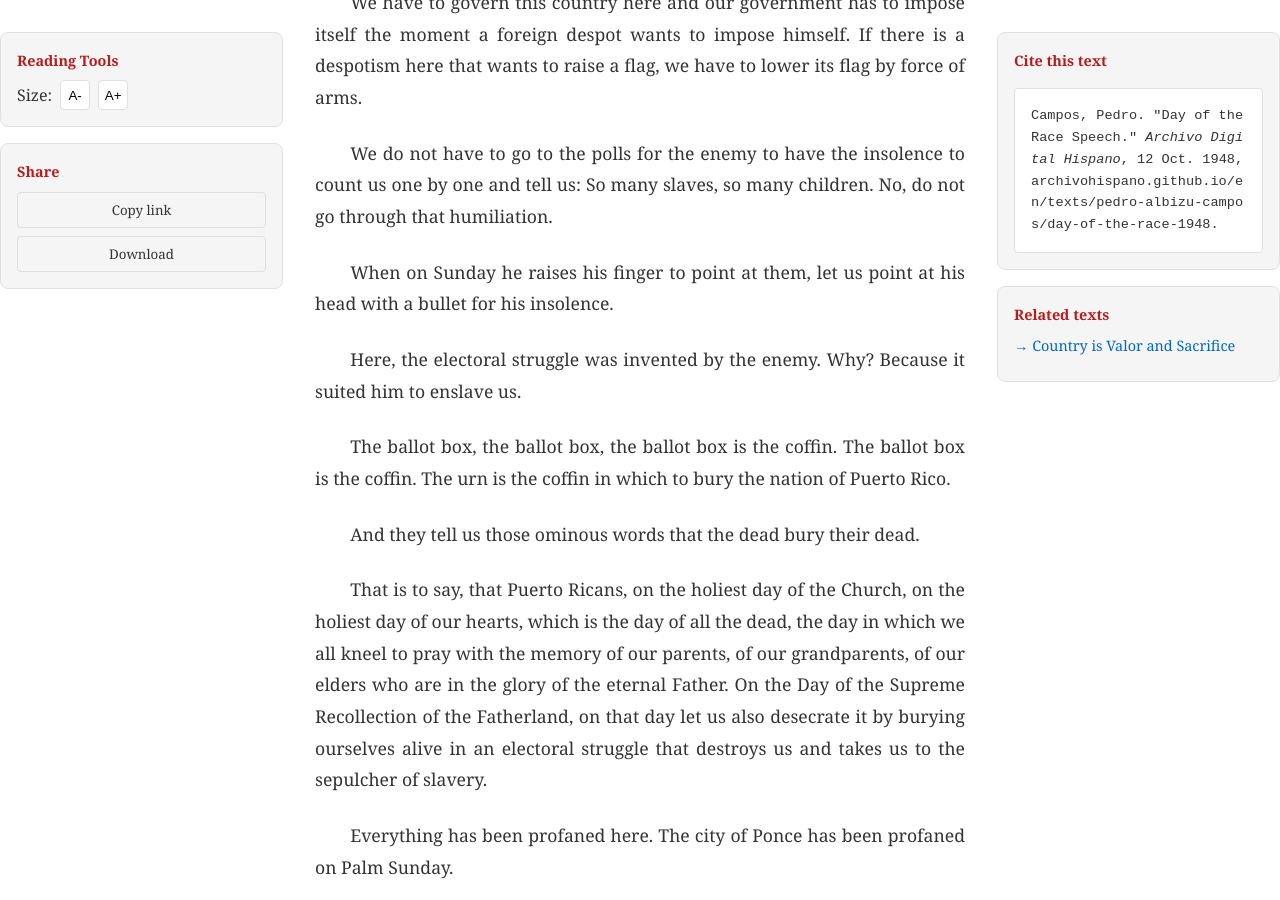
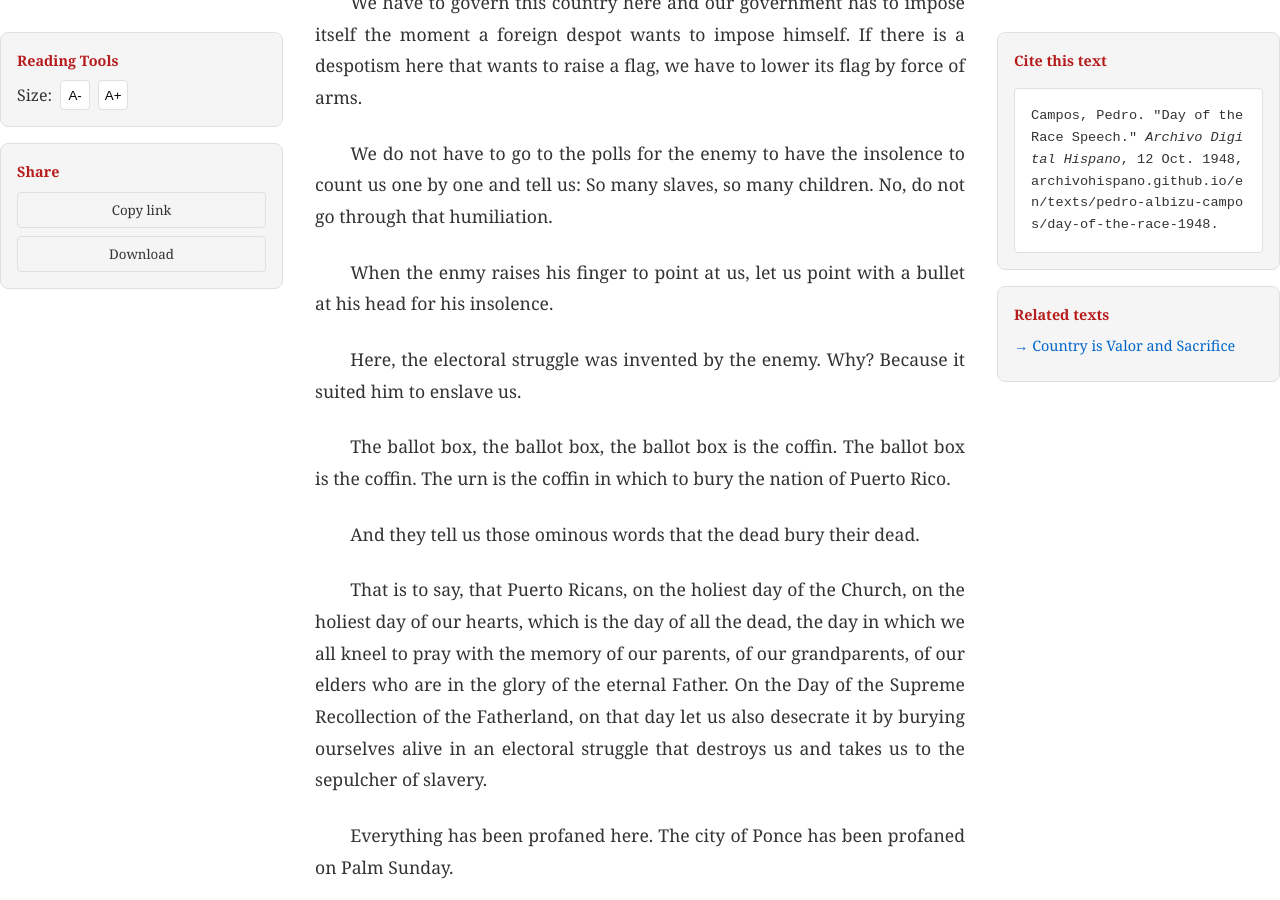
Before and after one commit to archivohispano/archivo, a Jekyll site: the page built from _texts/en/pedro-albizu-campos/day-of-the-race-1948.md, in a window 1280 px wide and 900 px high, scrolled down 20194 px. Built offline with Jekyll 4.4.1, drawn with Linux system fonts in a browser that asks for light colours.

Commit message:
Update day-of-the-race-1948.md

```diff
--- a/_texts/en/pedro-albizu-campos/day-of-the-race-1948.md
+++ b/_texts/en/pedro-albizu-campos/day-of-the-race-1948.md
@@ -288,7 +288,7 @@ We have to govern this country here and our government has to impose itself the
 
 We do not have to go to the polls for the enemy to have the insolence to count us one by one and tell us: So many slaves, so many children. No, do not go through that humiliation.
 
-When on Sunday he raises his finger to point at them, let us point at his head with a bullet for his insolence.
+When the enmy raises his finger to point at us, let us point with a bullet at his head for his insolence.
 
 Here, the electoral struggle was invented by the enemy. Why? Because it suited him to enslave us.
 
```
